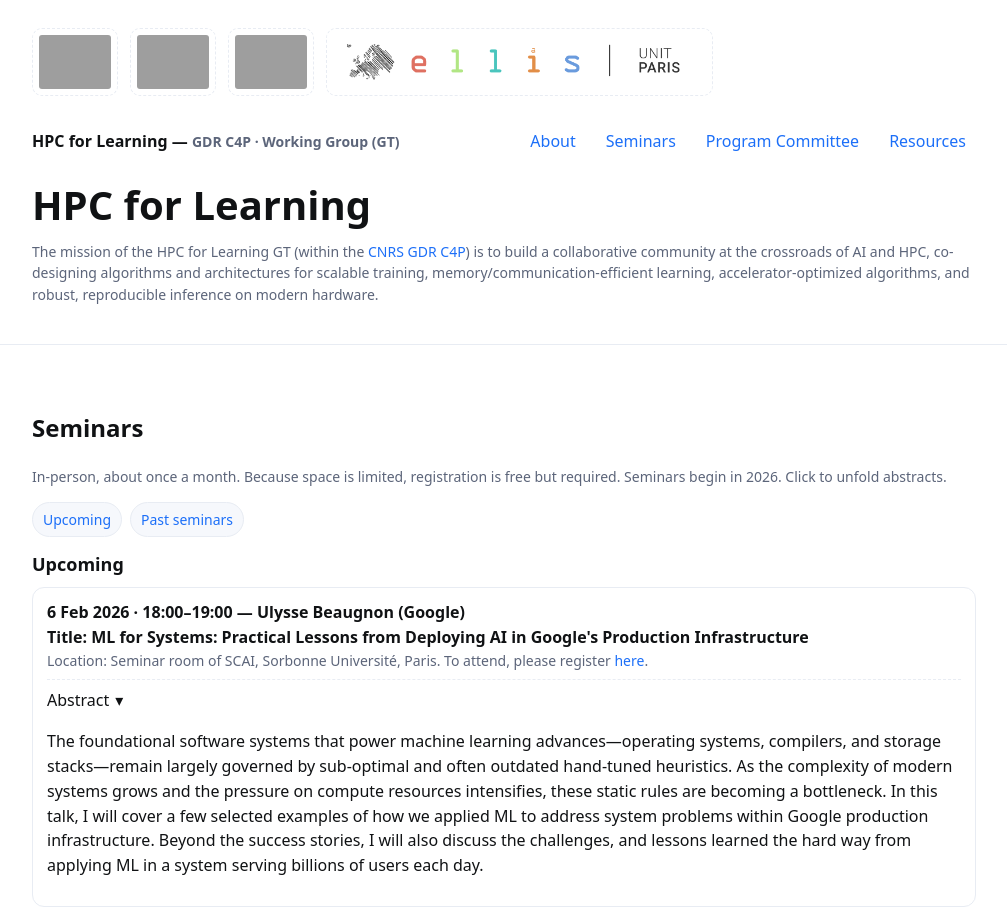
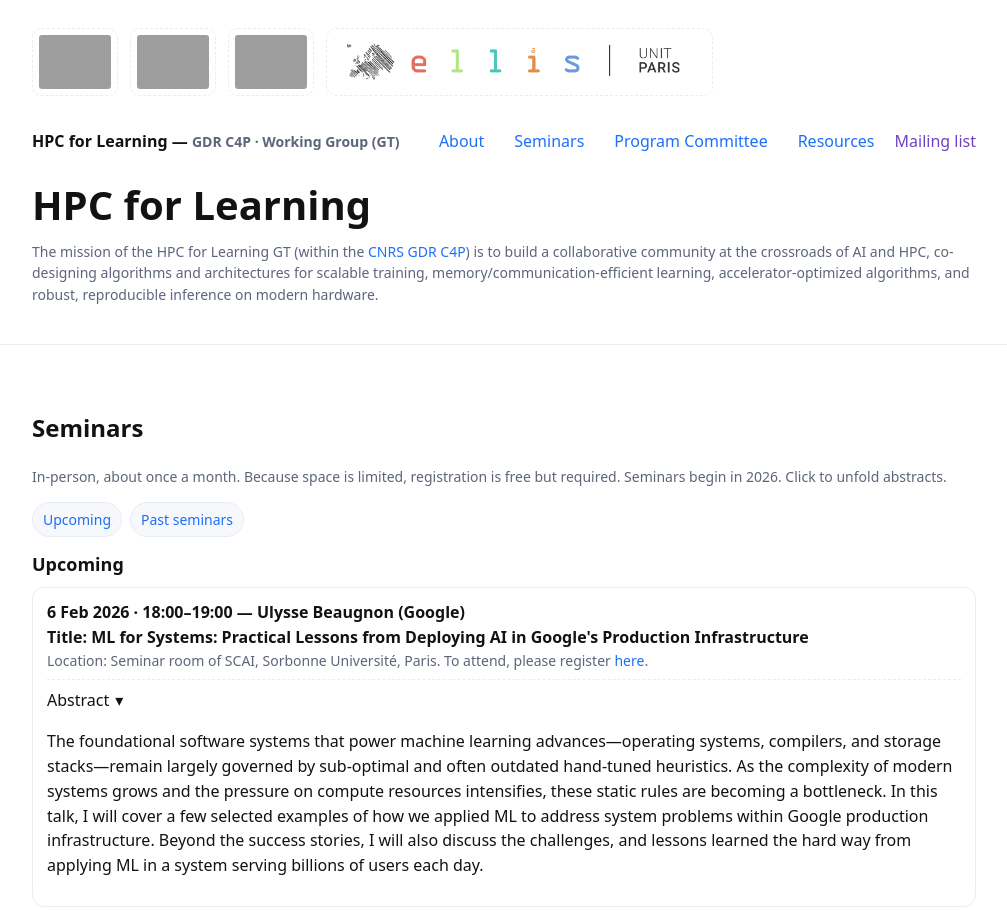
Before and after one commit to gdr-hpc4learning/gdr-hpc4learning.github.io, a plain HTML site: page index.html in a window 1280 px wide. Shown: the top 910 px of the page, without its empty margins (136-1143 px from the left). Drawn offline with Linux system fonts and the light colour scheme; grey boxes are pictures that could not be loaded.

Commit message:
mailing list

```diff
--- a/index.html
+++ b/index.html
@@ -120,6 +120,7 @@ document.addEventListener('DOMContentLoaded', () => {
       <a class="navlink" href="#seminars">Seminars</a>
       <a class="navlink" href="#committee">Program Committee</a>
       <a class="navlink" href="#resources">Resources</a>
+      <a class="nvalink" style="color: #6F42C1;" href="https://docs.google.com/forms/d/e/1FAIpQLScfyyJlHyKXjuOzQYf8Pil_sZohCwyaNkIMgaDYItOCdi2bdA/viewform">Mailing list</a>
     </nav>
 
     <div class="hero">
```
